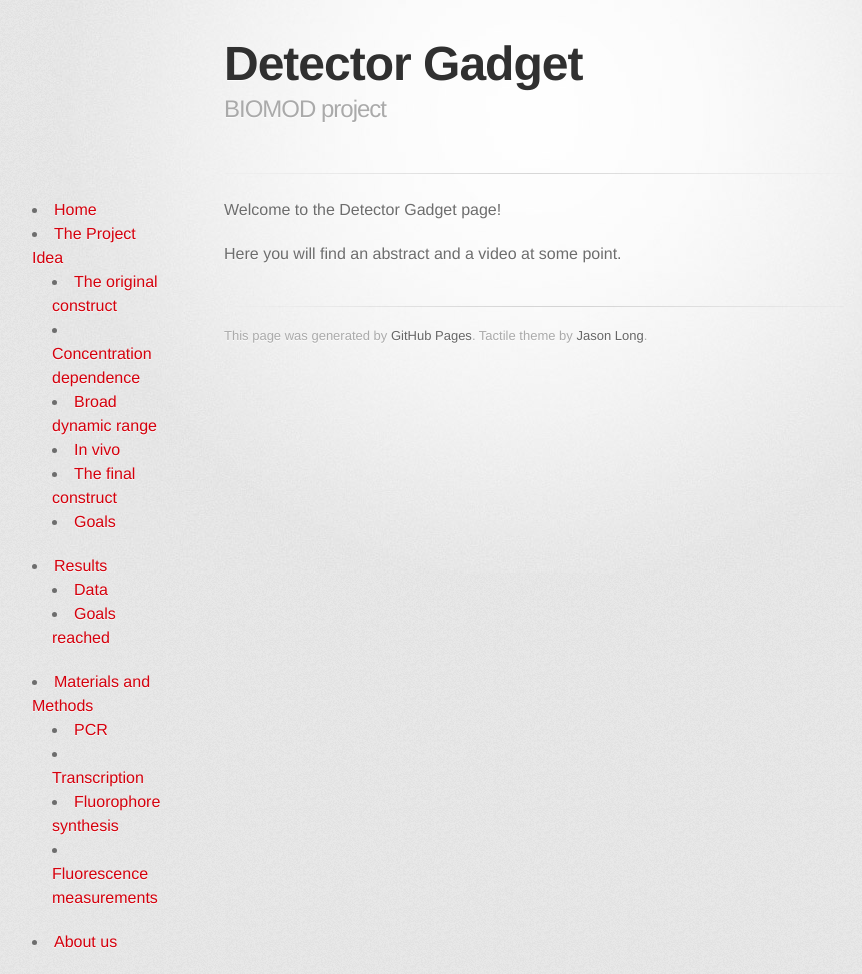
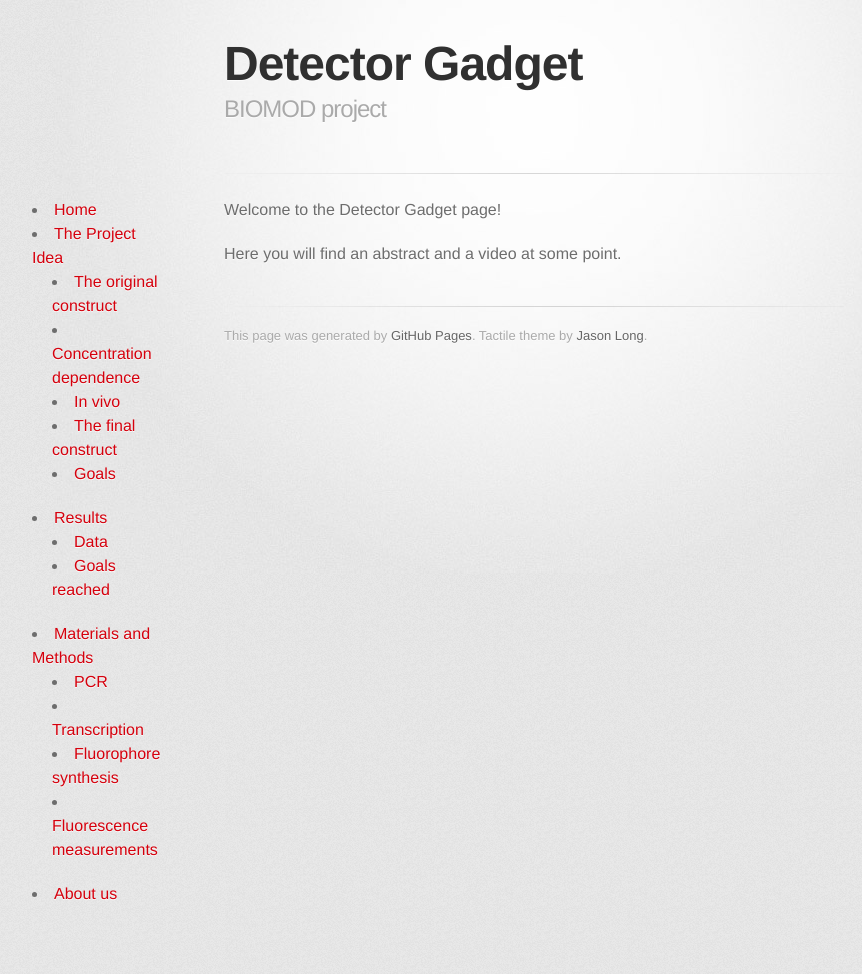
Before and after one commit to detectorgadget/detectorgadget.github.io, a Jekyll site: the page built from index.md, in a window 1280 px wide. Shown: the whole page, without its empty margins (106-968 px from the left). Built offline with Jekyll 4.4.1, drawn with Linux system fonts in a browser that asks for light colours; some web fonts are replaced; after the commit the page ends 926 px from its top, so only the background shows below that.

Commit message:
Deleted "Broad dynamic range"

```diff
--- a/_includes/menu.md
+++ b/_includes/menu.md
@@ -2,7 +2,6 @@
 * [The Project Idea](Projectidea.html)
   * [The original construct](theoriginalconstruct.html)
   * [Concentration dependence](concdependence.html)
-  * [Broad dynamic range](broaddynamicrange.html)
   * [In vivo](invivo.html)
   * [The final construct](thefinalconstruct.html)
   * [Goals](goals.html)
```
